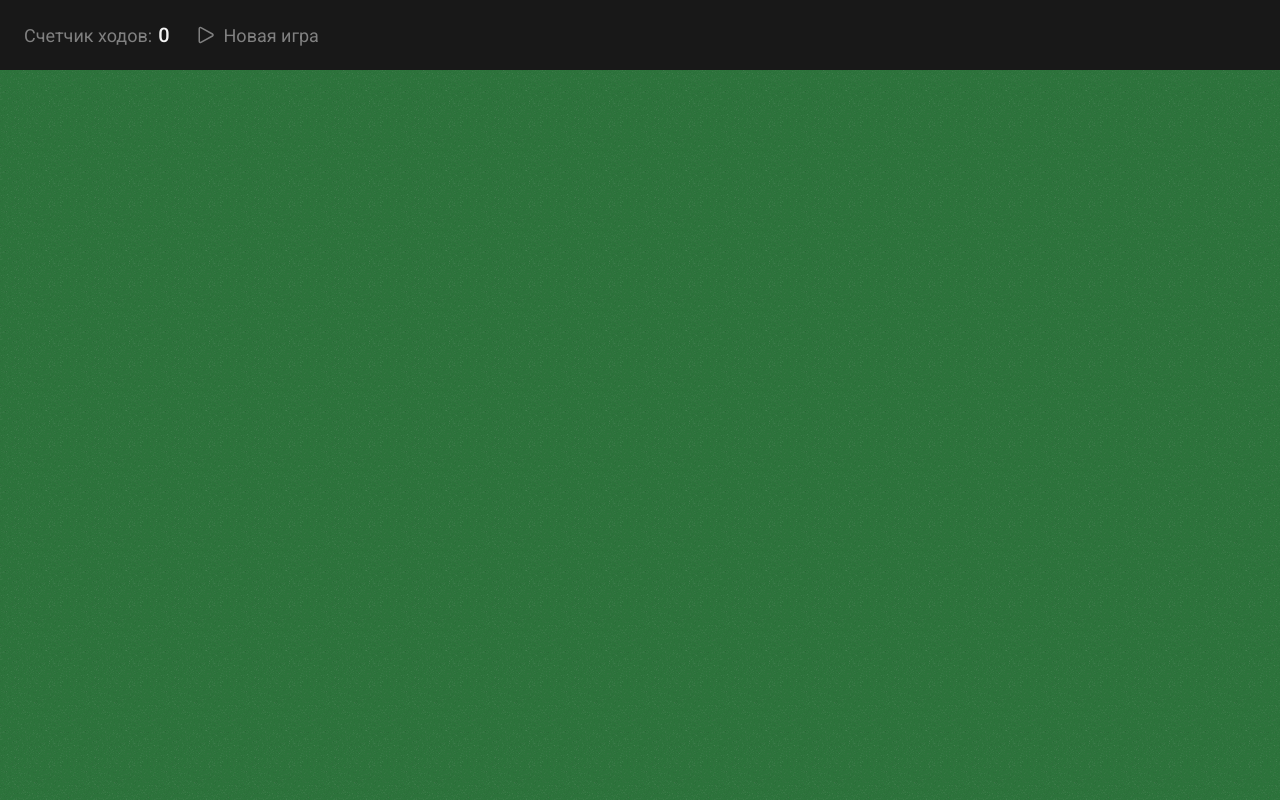
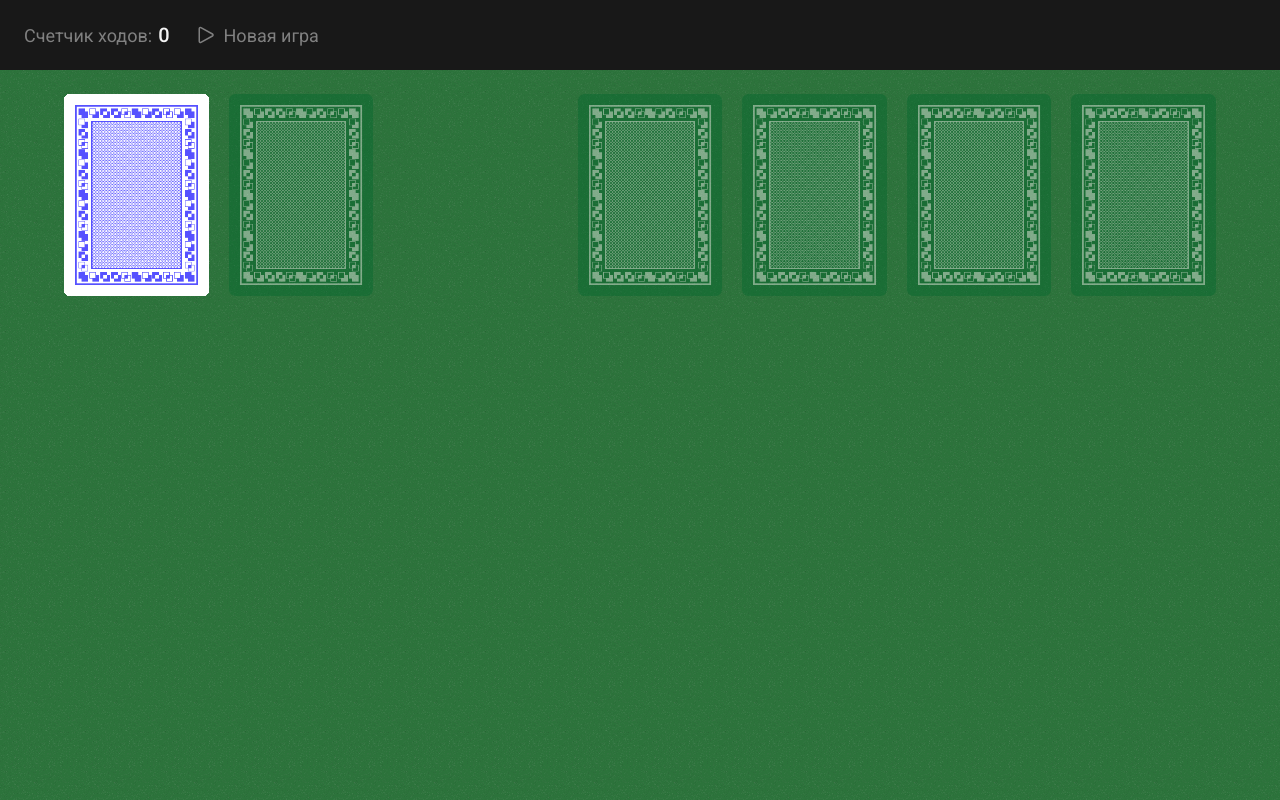
Before and after one commit to MiracleHorizon/solitaire, a Vue app: page / in a window 1280 px wide. Built offline with nearby package versions, Linux system fonts and the light colour scheme.

Commit message:
feat(components): add TopSection components

```diff
--- a/src/components/Board.vue
+++ b/src/components/Board.vue
@@ -1,9 +1,10 @@
-<script setup lang="ts"></script>
+<script setup lang="ts">
+import TopSection from './sections/TopSection/TopSection.vue'
+</script>
 
 <template>
   <main :class="$style.root">
-    <section></section>
-    <section></section>
+    <TopSection />
   </main>
 </template>
 
@@ -32,5 +33,11 @@
     padding-left: 10px;
     padding-right: 10px;
   }
+
+  section {
+    width: 90vw;
+    max-width: 1200px;
+    height: max-content;
+  }
 }
 </style>
--- /dev/null
+++ b/src/components/sections/TopSection/Bases/Bases.vue
@@ -0,0 +1,20 @@
+<script setup lang="ts">
+import Basis from './Basis.vue'
+import { useGameStore } from '@stores/useGameStore.ts'
+
+const gameStore = useGameStore()
+</script>
+
+<template>
+  <div :class="$style.root">
+    <Basis v-for="basis of gameStore.bases" :key="basis.id" :basis="basis" />
+  </div>
+</template>
+
+<style module lang="scss">
+.root {
+  display: flex;
+  align-items: center;
+  column-gap: 20px;
+}
+</style>
--- /dev/null
+++ b/src/components/sections/TopSection/Bases/Basis.vue
@@ -0,0 +1,98 @@
+<script setup lang="ts">
+import Card from '@ui/Card.vue'
+import CardCover from '@ui/CardCover.vue'
+import { useDragStore } from '@stores/useDragStore.ts'
+import { useGameStore } from '@stores/useGameStore.ts'
+import type { Basis } from '@entities/Basis.ts'
+import type { Card as CardImpl } from '@entities/Card.ts'
+import { Rank } from '@app-types/card'
+
+const gameStore = useGameStore()
+const dragStore = useDragStore()
+
+const props = defineProps<{ basis: Basis }>()
+const basisId = props.basis.id
+
+const handleDragOver = (ev: DragEvent) => {
+  const card = dragStore.card
+
+  if (!card) return
+
+  const isBasisEmpty = props.basis.isEmpty
+  const lastCard = props.basis.tryToGetLastCard()
+
+  const isEmptyAndAvailable = isBasisEmpty && card.rank === Rank.ACE
+  const isNotEmptyAndAvailable =
+    !isBasisEmpty && lastCard && isDropAvailable(lastCard, card)
+
+  // 1. Минимальная карта, которую можно положить на основание, если оно пустое - Ace.
+  // 2. Если на основании уже есть карты, то на верх можно положить
+  // только карту со значением ранга + 1 от последней карты основания.
+  // Также, карта должна быть той же масти.
+  if (isEmptyAndAvailable || isNotEmptyAndAvailable) {
+    ev.preventDefault()
+  }
+}
+
+const handleDrop = () => {
+  const card = dragStore.card
+
+  if (!card) return
+
+  const isBasisEmpty = props.basis.isEmpty
+  const lastCard = props.basis.tryToGetLastCard()
+
+  const isEmptyAndAvailable = isBasisEmpty && card.rank === Rank.ACE
+  const isNotEmptyAndAvailable =
+    !isBasisEmpty && lastCard && isDropAvailable(lastCard, card)
+
+  // 1. Минимальная карта, которую можно положить на основание, если оно пустое - Ace.
+  // 2. Если на основании уже есть карты, то на верх можно положить
+  // только карту со значением ранга + 1 от последней карты основания.
+  // Также, карта должна быть той же масти.
+  if (isEmptyAndAvailable || isNotEmptyAndAvailable) {
+    gameStore.addCardToBasis(basisId, card.id)
+  }
+}
+
+const isDropAvailable = (lastCard: CardImpl, draggableCard: CardImpl) => {
+  return (
+    lastCard.rank + 1 === draggableCard.rank &&
+    props.basis.suit === draggableCard.suit
+  )
+}
+</script>
+
+<template>
+  <div
+    :class="$style.root"
+    @dragenter="dragStore.setBasisId(basisId), dragStore.resetColumnId()"
+    @dragleave="dragStore.resetBasisId"
+    @dragover="handleDragOver"
+    @drop.prevent="handleDrop"
+  >
+    <CardCover />
+    <Card
+      v-for="card of basis.cards"
+      :card="card"
+      :draggable="true"
+      :class="$style.card"
+      @dragstart.stop="dragStore.setCard(card)"
+    />
+  </div>
+</template>
+
+<style module lang="scss">
+@import '@styles/variables';
+
+.root {
+  position: relative;
+  width: $card-width;
+}
+
+.card {
+  position: absolute;
+  left: 0;
+  top: 0;
+}
+</style>
--- /dev/null
+++ b/src/components/sections/TopSection/Reserve.vue
@@ -0,0 +1,85 @@
+<script setup lang="ts">
+import { computed } from 'vue'
+
+import Card from '@ui/Card.vue'
+import CardCover from '@ui/CardCover.vue'
+import { useGameStore } from '@stores/useGameStore.ts'
+import { useDragStore } from '@stores/useDragStore.ts'
+import { Card as CardImpl } from '@entities/Card.ts'
+
+const gameStore = useGameStore()
+const dragStore = useDragStore()
+
+const reserve = computed(() => gameStore.cardsReserve)
+
+const handleClickCard = (card: CardImpl) => {
+  if (card.isFlipped) return
+
+  card.flip()
+  gameStore.makeMove()
+}
+
+const handleFlipAll = () => {
+  reserve.value.forEach(card => card.flip())
+  gameStore.makeManyMoves(reserve.value.length)
+}
+</script>
+
+<template>
+  <div :class="$style.root">
+    <CardCover
+      :style="{ cursor: 'pointer' }"
+      :class="[$style.card, $style.left]"
+      @click="handleFlipAll"
+    />
+    <CardCover :class="[$style.card, $style.right]" />
+    <Card
+      v-for="(card, index) of reserve"
+      :card="card"
+      :draggable="card.isFlipped"
+      :style="{ zIndex: card.isFlipped ? reserve.length + 1 - index : 1 }"
+      :class="[$style.card, card.isFlipped ? $style.right : $style.left]"
+      @dragstart="dragStore.setCard(card)"
+      @dragend="dragStore.resetCard()"
+      @click="handleClickCard(card)"
+    />
+  </div>
+</template>
+
+<style module lang="scss">
+@import '@styles/variables';
+@import '@styles/breakpoints';
+
+.root {
+  position: relative;
+  height: $height;
+
+  @media screen and (max-width: $tablet) {
+    height: $height-small;
+  }
+}
+
+.card {
+  position: absolute;
+  width: $card-width;
+  transition:
+    left 150ms ease-in-out 50ms,
+    z-index 150ms ease-in-out;
+
+  @media screen and (max-width: $tablet) {
+    width: $card-width-small-screen;
+  }
+}
+
+.left {
+  left: 0;
+}
+
+.right {
+  left: calc($card-width + $column-gap);
+
+  @media screen and (max-width: $tablet) {
+    left: calc($card-width-small-screen + $column-gap-small-screen);
+  }
+}
+</style>
--- /dev/null
+++ b/src/components/sections/TopSection/TopSection.vue
@@ -0,0 +1,18 @@
+<script setup lang="ts">
+import Reserve from './Reserve.vue'
+import Bases from './Bases/Bases.vue'
+</script>
+
+<template>
+  <section :class="$style.root">
+    <Reserve />
+    <Bases />
+  </section>
+</template>
+
+<style module lang="scss">
+.root {
+  display: flex;
+  justify-content: space-between;
+}
+</style>
```
